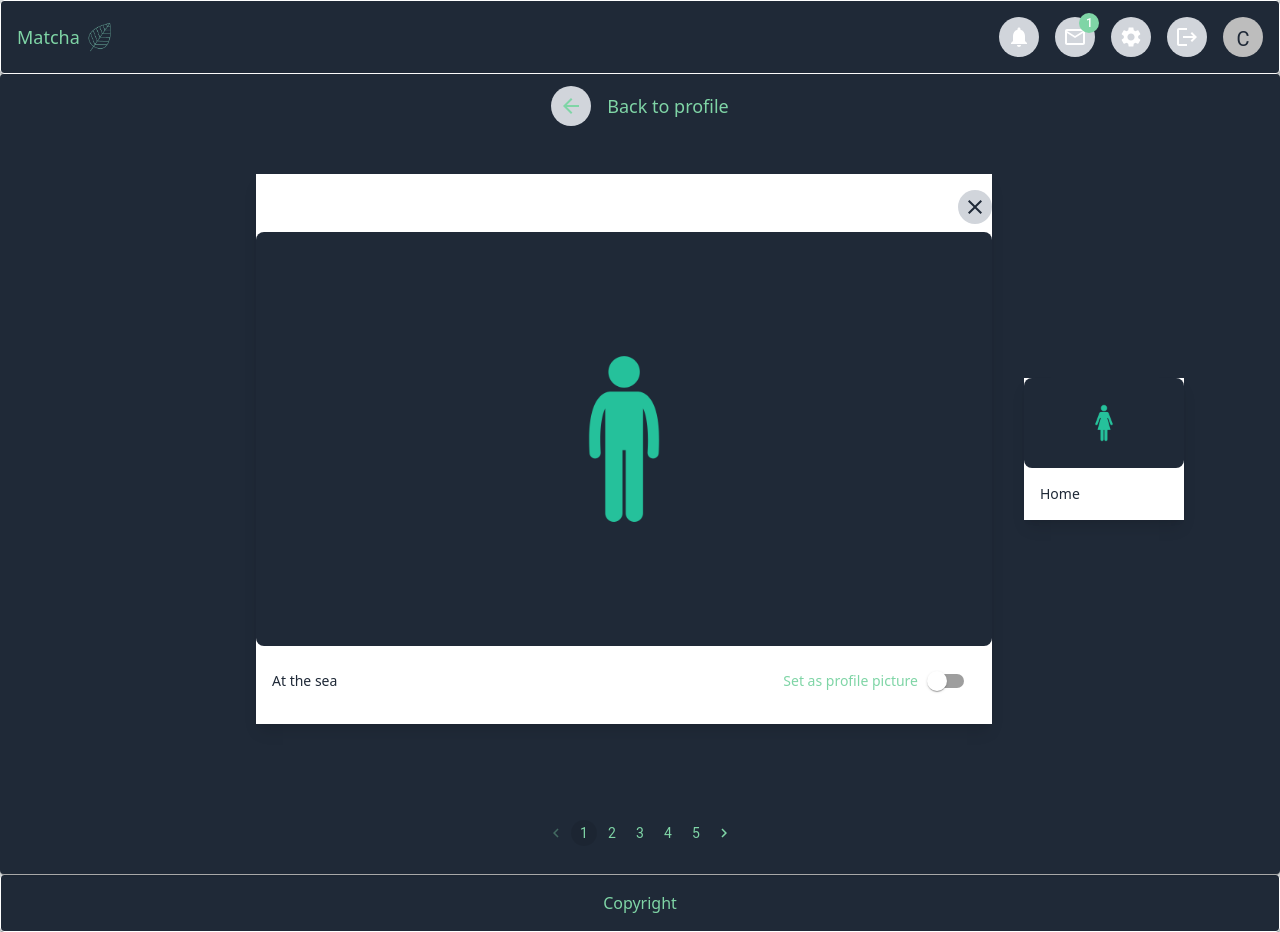
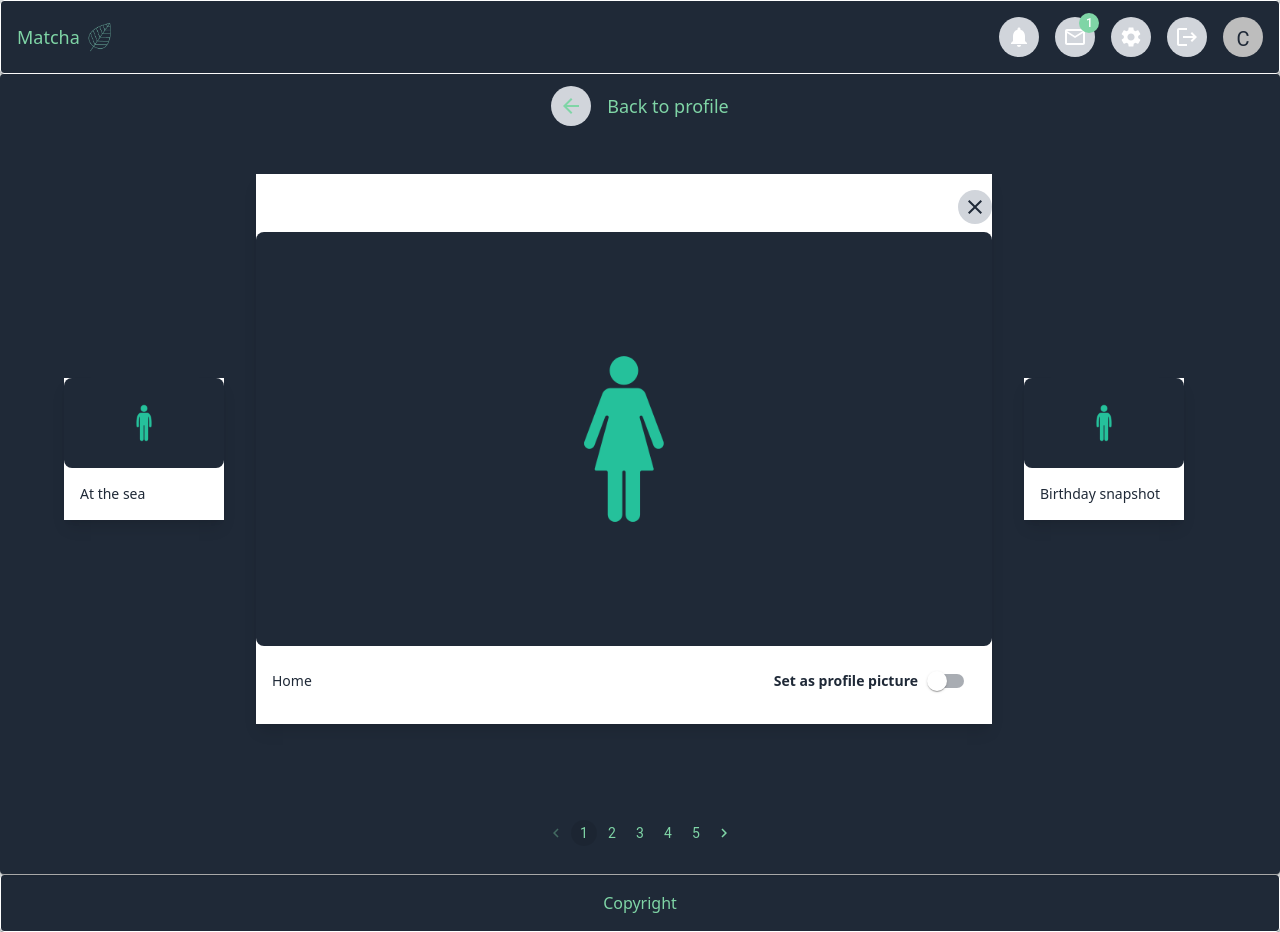
Before and after one commit to claire-d-b/Matcha_front_local, a Next.js app: page /profile/picture in a window 1280 px wide. Both pictures are taken after a click on the button "Home". Built offline with nearby package versions, Linux system fonts and the light colour scheme.

Commit message:
design - profile/picture

```diff
--- a/src/app/Cmatch.tsx
+++ b/src/app/Cmatch.tsx
@@ -34,6 +34,10 @@ const _: React.FC<ComponentProps> = ({ className, upload }) => {
   const handleTitle = (event: React.ChangeEvent<unknown>, value: string) => {
     setTitle(value);
   };
+  const handleClick = (i: number) => {
+    console.log(i);
+    setIndex(i);
+  };
   const handleDelete = (_: React.ChangeEvent<unknown>, i: number) => {
     const npicture = [...picture];
     npicture.splice(i, 1);
@@ -59,7 +63,12 @@ const _: React.FC<ComponentProps> = ({ className, upload }) => {
                   <Grid xs={2} className="md:w-1/4 hidden md:flex">
                     {index - 1 > 0 && index - 1 < picture.length && (
                       <>
-                        <CardActionArea className="m-0 p-4 border rounded-lg shadow-lg">
+                        <CardActionArea
+                          className="m-0 p-4 border rounded-lg shadow-lg"
+                          onClick={(_: React.MouseEvent<HTMLButtonElement>) => {
+                            handleClick(index - 1);
+                          }}
+                        >
                           <CardMedia
                             component="img"
                             image={picture[index - 1][0]}
@@ -76,7 +85,12 @@ const _: React.FC<ComponentProps> = ({ className, upload }) => {
                   <Grid xs={8} className="w-full md:w-1/2">
                     {index > 0 && index < picture.length && (
                       <>
-                        <CardActionArea className="m-0 p-4 border rounded-lg shadow-lg">
+                        <CardActionArea
+                          className="m-0 p-4 border rounded-lg shadow-lg"
+                          onClick={(_: React.MouseEvent<HTMLButtonElement>) => {
+                            handleClick(index);
+                          }}
+                        >
                           <div className="w-full text-right mb-2 mt-4">
                             <IconButton
                               className="bg-transparent"
@@ -99,7 +113,7 @@ const _: React.FC<ComponentProps> = ({ className, upload }) => {
                                   {picture[index][1]}
                                 </div>
                                 <Cswitch
-                                  className="flex w-full text-sm justify-end items-center"
+                                  className="flex w-full text-sm justify-end items-center text-gray-800 font-semibold"
                                   name="Set as profile picture"
                                 />
                               </CardContent>
@@ -112,7 +126,12 @@ const _: React.FC<ComponentProps> = ({ className, upload }) => {
                   <Grid xs={2} className="md:w-1/4 hidden md:flex">
                     {index + 1 > 0 && index + 1 < picture.length && (
                       <>
-                        <CardActionArea className="m-0 p-4 border rounded-lg shadow-lg">
+                        <CardActionArea
+                          className="m-0 p-4 border rounded-lg shadow-lg"
+                          onClick={(_: React.MouseEvent<HTMLButtonElement>) => {
+                            handleClick(index + 1);
+                          }}
+                        >
                           <CardMedia
                             component="img"
                             image={picture[index + 1][0]}
--- a/src/app/theme.ts
+++ b/src/app/theme.ts
@@ -161,8 +161,25 @@ const theme = createTheme({
         },
       },
     },
-    // Optional: customize other theme properties here
+    MuiSwitch: {
+      styleOverrides: {
+        switchBase: {
+          "&.Mui-checked": {
+            // Color when checked
+            color: "#1f2937",
+            "& + .MuiSwitch-track": {
+              backgroundColor: "#1f2937",
+            },
+          },
+        },
+        track: {
+          // Color when unchecked
+          backgroundColor: "#1f2937",
+        },
+      },
+    },
   },
+  // Optional: customize other theme properties here
 });
 
 export default theme;
```
